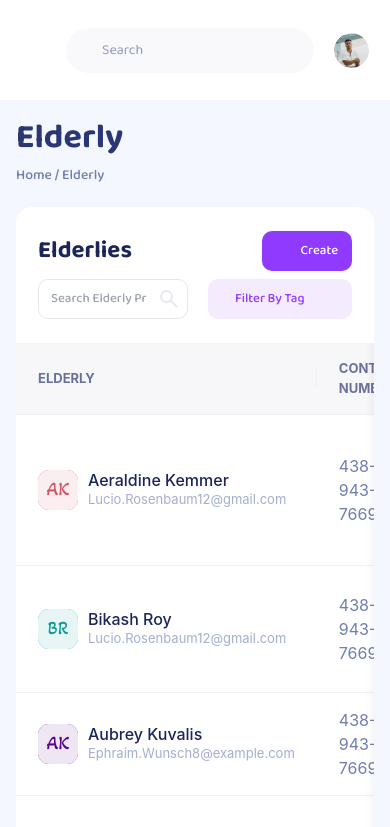
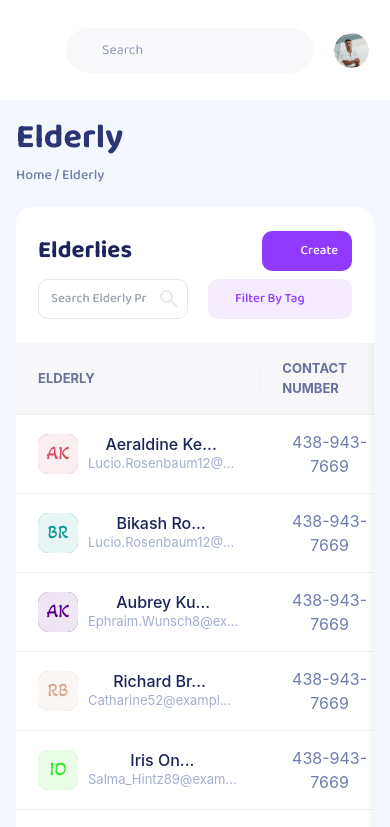
Before and after one commit to ecomvac/elderseue, a React (Create React App) app: page /admin/dashboard/elderly in a window 390 px wide. Shown: the top 827 px of the page. Built offline with nearby package versions, Linux system fonts and the light colour scheme; some icons are missing; a web font is replaced by a local one.

Commit message:
elderli and support aggent page responsive

```diff
--- a/src/Components/Admin/AdminDashBoaed/AdminDashBoardElderlies/AdminDashBoardElderliesTables.jsx
+++ b/src/Components/Admin/AdminDashBoaed/AdminDashBoardElderlies/AdminDashBoardElderliesTables.jsx
@@ -3,35 +3,49 @@ import React from 'react'
 import AdminFiled from '../../../../Shared/AdminFiled/AdminFiled';
 import CustomTable2 from '../../../../Shared/Table/CustomTable2';
 import AdminDashBoardElderliesTablesAlerts from './AdminDashBoardElderliesTablesAlerts';
+import { useNavigate } from 'react-router-dom';
 
 const AdminDashBoardElderliesTables = ({tableData}) => {
+    const navigate = useNavigate()
     const columns = [
         {
             title: 'ELDERLY',
             key: "id",
             render: (row) => (
-                <AdminFiled data={row} />
+                <button onClick={()=>handelClick(row)} className='w-full  cursor-pointer'>
+
+                    <AdminFiled data={row} />
+                </button>
             )
         },
         {
             title: 'MANAGED BY ',
-            render: (row) => <span className='text-[16px] font-[400] text-secondary2'>{row.MANAGEDBY}</span>,
+            render: (row) => <button onClick={()=>handelClick(row)} className='w-full  cursor-pointer'>
+                <span className='text-[16px] font-[400] text-secondary2'>{row.MANAGEDBY}</span>,
+            </button>
+
         },
         {
             title: 'ALERTS',
             key: "id",
-            render: (row) => (
+            render: (row) => (<button onClick={()=>handelClick(row)} className='w-full  cursor-pointer'>
                 <AdminDashBoardElderliesTablesAlerts data={row}/>
+            </button>
             )
         },
         {
             title: '',
             key: "id",
-            render: (row) => (
-                    <Icon icon="basil:share-box-outline"  className='text-[20px] cursor-pointer text-secondary2 hover:text-[#0070F0]' />
+            render: (row) => (<button onClick={()=>handelClick(row)} className='w-full  cursor-pointer'>
+                <Icon icon="basil:share-box-outline"  className='text-[20px] cursor-pointer text-secondary2 hover:text-[#0070F0]' />
+            </button>
             )
         },
     ];
+
+    const handelClick = (record) => {
+        navigate(`/admin/dashboard/elderly/${record?.id}`)
+    }
   return (
     <div>
         <CustomTable2 tableData={tableData} columns={columns} scroll={{x:"500px"}}/>
--- a/src/Components/Admin/AdminSupportAgent/AdminSupportAgentTable.jsx
+++ b/src/Components/Admin/AdminSupportAgent/AdminSupportAgentTable.jsx
@@ -2,7 +2,6 @@ import React from 'react'
 import AdminSupportAgentTableAction from './AdminSupportAgentTableAction';
 import AdminFiled from '../../../Shared/AdminFiled/AdminFiled';
 import CustomTable from '../../../Shared/Table/CustomTable';
-import { Icon } from '@iconify/react';
 
 const AdminSupportAgentTable = ({tableData}) => {
     const columns = [
@@ -23,7 +22,10 @@ const AdminSupportAgentTable = ({tableData}) => {
         },
         {
             title: 'BUSINESS ADDRESS',
-            render: (row) => <span className=' text-[14px] xl:text-base  font-normal text-text-secondary'>{row.businessAdress}</span>
+            render: (row) => <>
+            <span className=' text-[14px] xl:text-base xl:block hidden font-normal text-text-secondary'>{row.businessAdress}</span>
+            <span className=' text-[14px] xl:text-base block xl:hidden font-normal text-text-secondary'>{row.businessAdress.slice(0,15)+"..."}</span>
+            </>
 
         },
         {
@@ -40,7 +42,7 @@ const AdminSupportAgentTable = ({tableData}) => {
             sorter: (a, b) => a.status - b.status,
         },
         {
-            title: <Icon icon="basil:other-2-outline" className=" text-[35px]"/>,
+            title: "",
             key: "id",
             render: (row) => (
                 <AdminSupportAgentTableAction data={row} />
@@ -49,7 +51,7 @@ const AdminSupportAgentTable = ({tableData}) => {
     ];
   return (
     <div>
-        <CustomTable tableData={tableData} columns={columns} scroll={{x:"800px"}}/>
+        <CustomTable tableData={tableData} columns={columns} scroll={{x:"750px"}}/>
     </div>
   )
 }
--- a/src/Components/Admin/Elderly/ElderlyTable/ElderlyTable.jsx
+++ b/src/Components/Admin/Elderly/ElderlyTable/ElderlyTable.jsx
@@ -2,40 +2,52 @@ import React from 'react';
 import AdminFiled from '../../../../Shared/AdminFiled/AdminFiled';
 import ElderlyTableAction from './ElderlyTableAction';
 import CustomTable from '../../../../Shared/Table/CustomTable';
+import { useNavigate } from 'react-router-dom';
 
 const ElderlyTable = ({tableData,role}) => {
+    const navigate = useNavigate()
     const columns = [
         {
             title: 'ELDERLY',
             key: "id",
             render: (row) => (
-                    <AdminFiled data={row} />
+                    <button onClick={()=>handelClick(row)} className='w-full  cursor-pointer'>
+                        <AdminFiled data={row} />
+                    </button>
             )
         },
         {
             title: 'CONTACT NUMBER',
-            render: (row) =>
+            render: (row) =><button onClick={()=>handelClick(row)} className='w-full  cursor-pointer'>
                 <span className=' text-base font-normal text-text-secondary'>{row.contactNumber}</span>
+                </button>
         },
         {
             title: 'ADDRESS',
-            render: (row) =>
+            render: (row) =><button onClick={()=>handelClick(row)} className='w-full  cursor-pointer'>
                 <span className=' text-base font-normal text-text-secondary'>{row.businessAdress}</span>
+                </button>
         },
         {
             title: 'CRITICAL',
-            render: (row) =>
-                <span className=' text-base font-normal text-text-secondary'>{row.CRITICAL}</span>
+            render: (row) =><button onClick={()=>handelClick(row)} className='w-full  cursor-pointer'>
+                <span className=' text-base font-normal text-text-secondary'>{row.CRITICAL}</span>,
+                </button>,
+                responsive: ['xl'],
         },
         {
             title: 'WARNING',
-            render: (row) =>
+            responsive: ['xl'],
+            render: (row) =><button onClick={()=>handelClick(row)} className='w-full  cursor-pointer'>
                  <span className=' text-base font-normal text-text-secondary'>{row.WARNING}</span>
+                 </button>
         },
         {
             title: 'PROBLEM',
-            render: (row) =>
+            responsive: ['xl'],
+            render: (row) =><button onClick={()=>handelClick(row)} className='w-full  cursor-pointer'>
                  <span className=' text-base font-normal text-text-secondary'>{row.PROBLEM}</span>
+                 </button>
         },
         {
             title: "ACTIONS",
@@ -45,9 +57,15 @@ const ElderlyTable = ({tableData,role}) => {
             )
         }
     ];
+
+    const handelClick = (record) => {
+        navigate(role==="support-agent" ? `/support-agent/dashboard/elderly/${record?.id}`: `/admin/dashboard/elderly/${record?.id}`)
+    }
+
+
     return (
         <div>
-            <CustomTable tableData={tableData} columns={columns} scroll={{x:"1000px"}}/>
+            <CustomTable tableData={tableData} columns={columns} scroll={{x:"750px"}}/>
         </div>
     );
 };
--- a/src/Shared/AdminFiled/AdminFiled.jsx
+++ b/src/Shared/AdminFiled/AdminFiled.jsx
@@ -29,11 +29,17 @@ const AdminFiled = ({ data }) => {
         </div>
 
       </div>
-      <div>
+      <div className=" hidden xl:flex items-start flex-col">
         <h3 className="text-[16px] text-text-primary mt-[-2px] p-0 font-[500]">
           {data?.firstName + " " + data?.lastName}
         </h3>
         <p className=" text-[13px] mt-[-4px] font-[400] text-[#A3AED0]">{data.email}</p>
+      </div>
+      <div className="flex flex-col xl:hidden">
+        <h3 className="text-[16px] text-text-primary mt-[-2px] p-0 font-[500]">
+          {data?.firstName + " " + data?.lastName.slice(0,2)+"..."}
+        </h3>
+        <p className=" text-[13px] mt-[-4px] font-[400] text-[#A3AED0]">{data.email.slice(0,18)+"..."}</p>
       </div>
     </div>
   );
```
